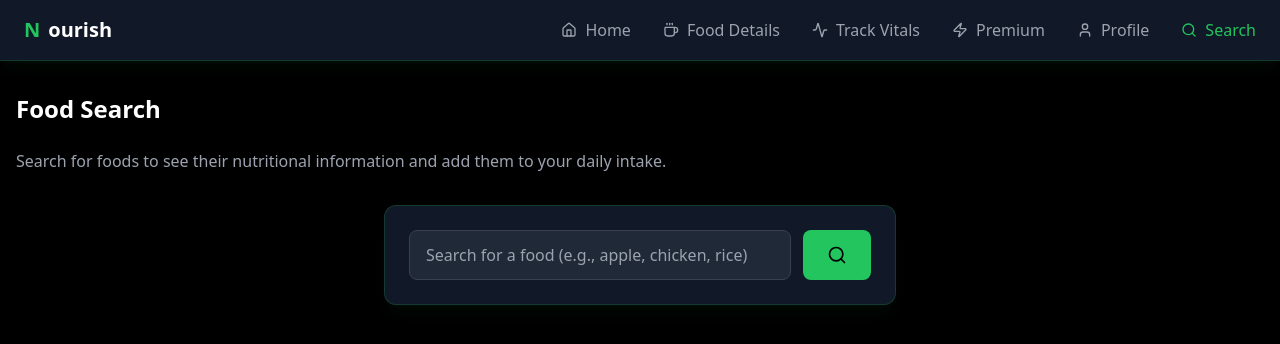
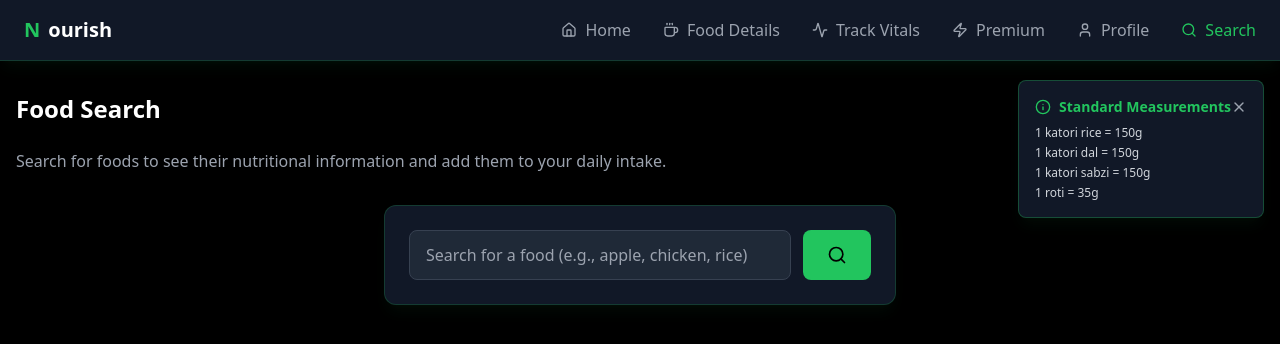
Before and after one commit to heet2604/food_recommendation_using_ML, a React (Create React App) app: page /search in a window 1280 px wide. Shown: the top 344 px of the page. Built offline with nearby package versions, Linux system fonts and the light colour scheme; sample sign-in values are in the browser's storage.

Commit message:
measurement box update

```diff
--- a/src/Search/search.jsx
+++ b/src/Search/search.jsx
@@ -11,7 +11,8 @@ import {
   Search as SearchIcon,
   X,
   Menu,
-  Plus
+  Plus,
+  Info
 } from "lucide-react";
 
 const Search = () => {
@@ -22,6 +23,7 @@ const Search = () => {
   const [quantity, setQuantity] = useState(100); // Default quantity 100g
   const [isMenuOpen, setIsMenuOpen] = useState(false);
   const [isLoading, setIsLoading] = useState(false);
+  const [showMeasurements, setShowMeasurements] = useState(true);
 
   const handleSearch = async () => {
     if (!search.trim()) {
@@ -250,10 +252,45 @@ const Search = () => {
         </div>
       )}
 
+      {/* Standard Measurements Box */}
+      {showMeasurements && (
+        <div className="fixed top-20 right-4 z-30 max-w-xs bg-gray-900 rounded-lg p-4 border border-green-500/30 shadow-lg shadow-green-500/5">
+          <div className="flex justify-between items-center mb-2">
+            <div className="flex items-center">
+              <Info className="w-4 h-4 text-green-500 mr-2" />
+              <h3 className="text-sm font-semibold text-green-500">Standard Measurements</h3>
+            </div>
+            <button
+              onClick={() => setShowMeasurements(false)}
+              className="text-gray-400 hover:text-white focus:outline-none"
+              aria-label="Close measurements"
+            >
+              <X className="w-4 h-4" />
+            </button>
+          </div>
+          <div className="text-xs space-y-1 text-gray-300">
+            <p>1 katori rice = 150g</p>
+            <p>1 katori dal = 150g</p>
+            <p>1 katori sabzi = 150g</p>
+            <p>1 roti = 35g</p>
+          </div>
+        </div>
+      )}
+
       {/* Main Content */}
       <div className="flex-1 px-4 py-8 max-w-7xl mx-auto w-full">
         <h1 className="text-2xl font-bold mb-6 text-center lg:text-left">Food Search</h1>
         <p className="text-gray-400 mb-8 text-center lg:text-left">Search for foods to see their nutritional information and add them to your daily intake.</p>
+
+        {!showMeasurements && (
+          <button
+            onClick={() => setShowMeasurements(true)}
+            className="absolute top-20 right-4 bg-gray-900 text-green-500 hover:bg-gray-800 p-2 rounded-lg border border-green-500/30 focus:outline-none focus:ring-2 focus:ring-green-500/50"
+            aria-label="Show measurements"
+          >
+            <Info className="w-5 h-5" />
+          </button>
+        )}
 
         <div className="flex flex-col items-center mb-10">
           <div className="w-full max-w-lg bg-gray-900 rounded-xl p-6 border border-green-500/20 shadow-lg shadow-green-500/5">
```
